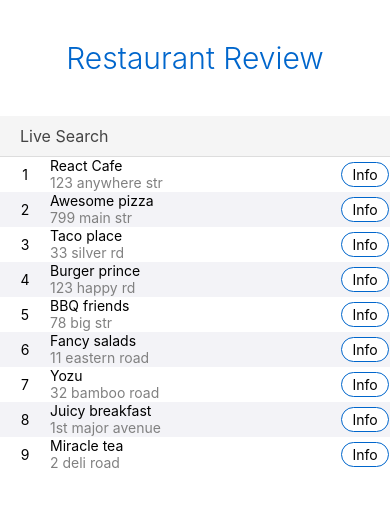
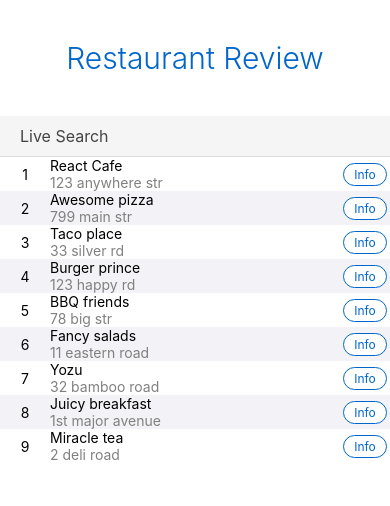
Before and after one commit to wadeem/react-native-restaurant-review, a React Native app: screen / in a window 390 px wide. Shown: the top 506 px of the page. Built offline with nearby package versions, Linux system fonts and the light colour scheme.

Commit message:
touchable opacity styling

```diff
--- a/src/components/restaurant-row.js
+++ b/src/components/restaurant-row.js
@@ -35,7 +35,7 @@ class RestaurantRow extends React.Component {
             <View style={styles.edges}>
 
                 <TouchableOpacity onPress={this.infoPressed} style={styles.button}>
-                    <Text>Info</Text>
+                    <Text style={styles.buttonText}>Info</Text>
                 </TouchableOpacity>
 
             </View>
@@ -69,4 +69,8 @@ const styles = StyleSheet.create({
         paddingVertical: 3,
         backgroundColor: '#fff',
     },
+    buttonText: {
+        fontSize: 12,
+        color: '#0066cc',
+    },
 });
```
